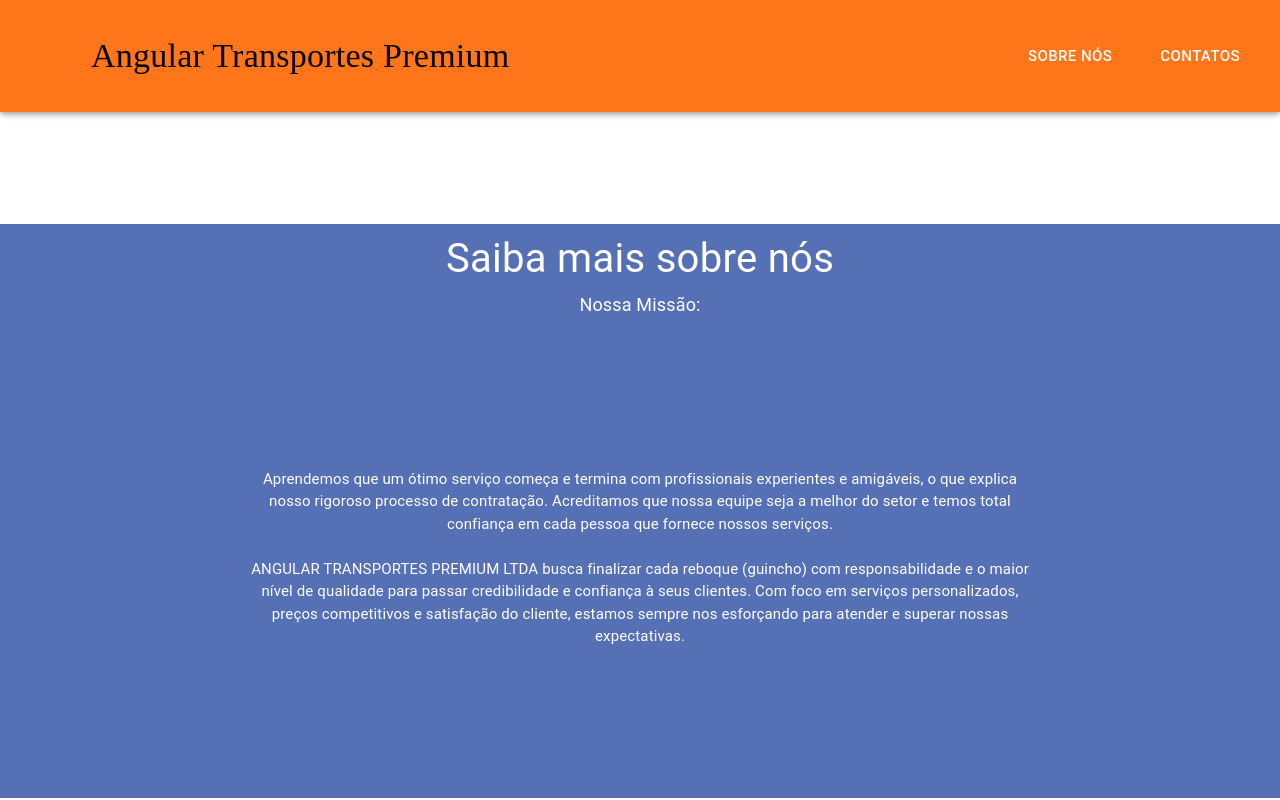
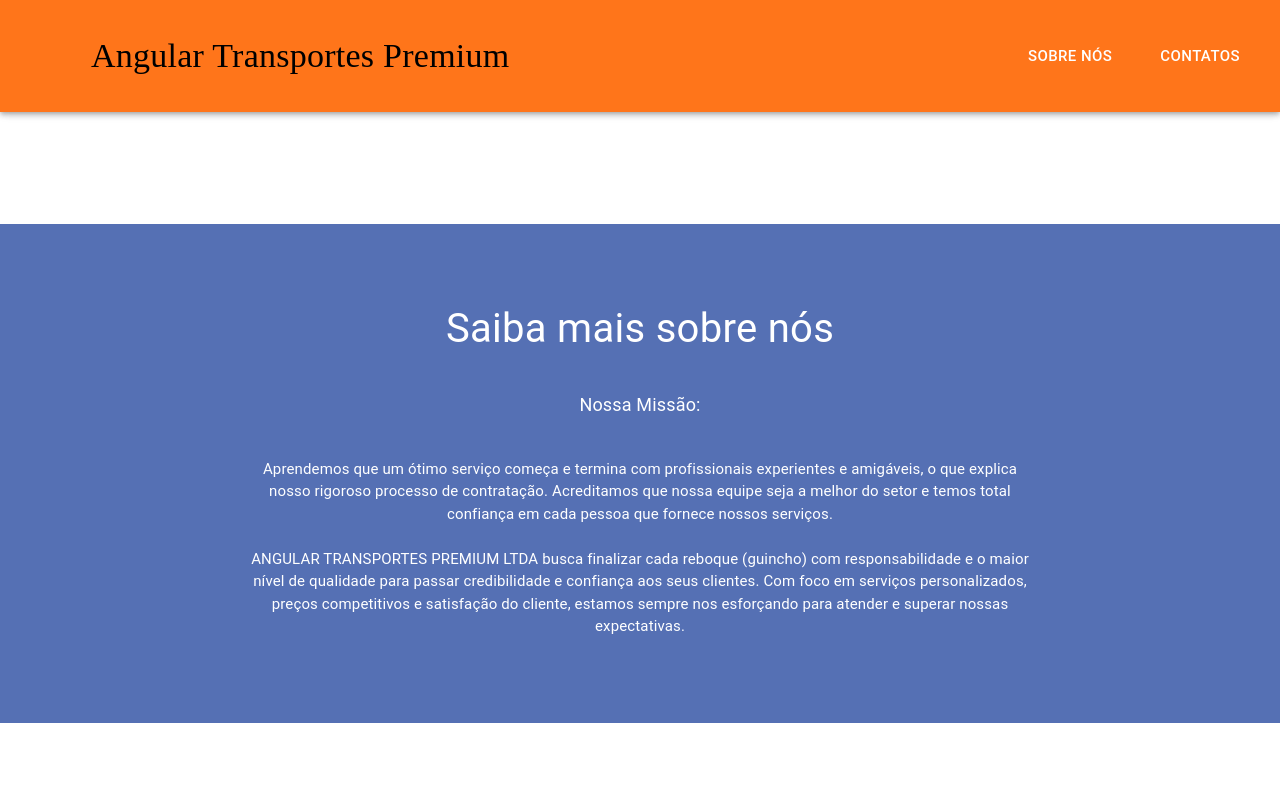
Before and after one commit to EnzoGabrielBarbosaFranco/Angular-Transportes, a React (Create React App) app: page / in a window 1280 px wide. Shown: the top 800 px of the page. Built offline with nearby package versions, Linux system fonts and the light colour scheme.

Commit message:
Atualização sobre nós

```diff
--- a/src/conteudo/SobreNos.js
+++ b/src/conteudo/SobreNos.js
@@ -4,12 +4,15 @@ function SobreNos() {
     const sobrenos = {
         color: "white",
         backgroundColor: "#5570B4",
-        padding: "10px",
+        padding: "40px",
+        paddingTop: "80px",
+
     };
     const texto = {
         color: "white",
         backgroundColor: "#5570B4",
-        padding: "150px",
+        padding: "85px",
+        paddingTop: "40px",
     };
     const missao = {
         color: "white",
@@ -18,12 +21,13 @@ function SobreNos() {
     return (
         <Box component="main" fullWidth sx={{}}>
             <Toolbar />
-            <Typography variant="h4" textAlign={"center"} style={sobrenos} marginTop={20} sx={{ fontSize: 40 }} >
+            <Typography variant="h4" textAlign="center" style={sobrenos} marginTop={20} sx={{ fontSize: 40 }}>
                 Saiba mais sobre nós
             </Typography>
-            <Typography style={missao} textAlign={"center"} sx={{ fontSize: 18, lineHeight: 1.35 }}>Nossa Missão:
+            <Typography style={missao} textAlign="center" sx={{ fontSize: 18, lineHeight: 1.35 }}>
+                Nossa Missão:
             </Typography>
-            <Typography style={texto} textAlign={"center"} sx={{ fontSize: 15, lineHeight: 1.5 }}>
+            <Typography style={texto} textAlign="center" sx={{ fontSize: 15, lineHeight: 1.5, paddingTop: '20px' }}>
                 Aprendemos que um ótimo serviço começa e termina com profissionais experientes e amigáveis, o que explica
                 <br />
                 nosso rigoroso processo de contratação. Acreditamos que nossa equipe seja a melhor do setor e temos total
@@ -33,7 +37,7 @@ function SobreNos() {
                 <br />
                 ANGULAR TRANSPORTES PREMIUM LTDA busca finalizar cada reboque (guincho) com responsabilidade e o maior
                 <br />
-                nível de qualidade para passar credibilidade e confiança à seus clientes. Com foco em serviços personalizados,
+                nível de qualidade para passar credibilidade e confiança aos seus clientes. Com foco em serviços personalizados,
                 <br />
                 preços competitivos e satisfação do cliente, estamos sempre nos esforçando para atender e superar nossas
                 <br />
@@ -41,5 +45,6 @@ function SobreNos() {
             </Typography>
         </Box>
     );
+
 }
 export default SobreNos;
```
